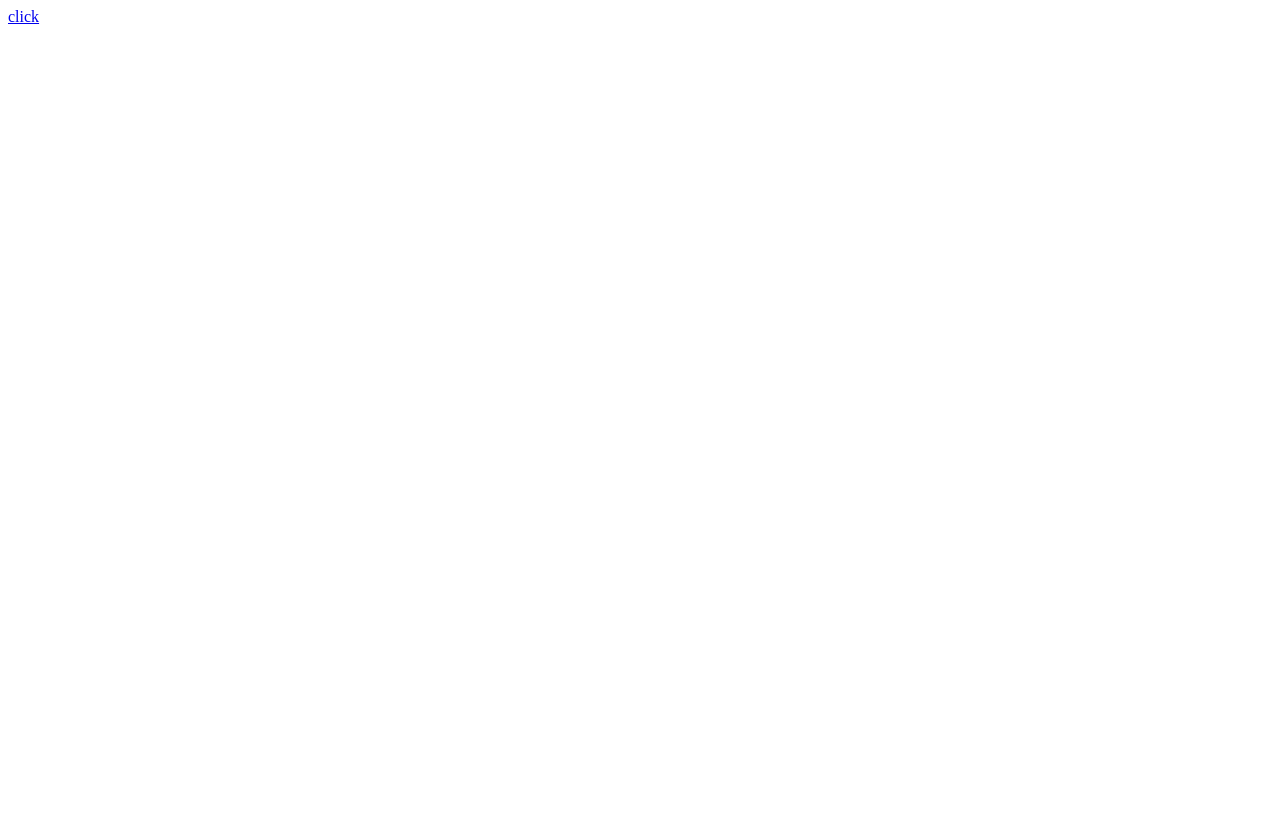
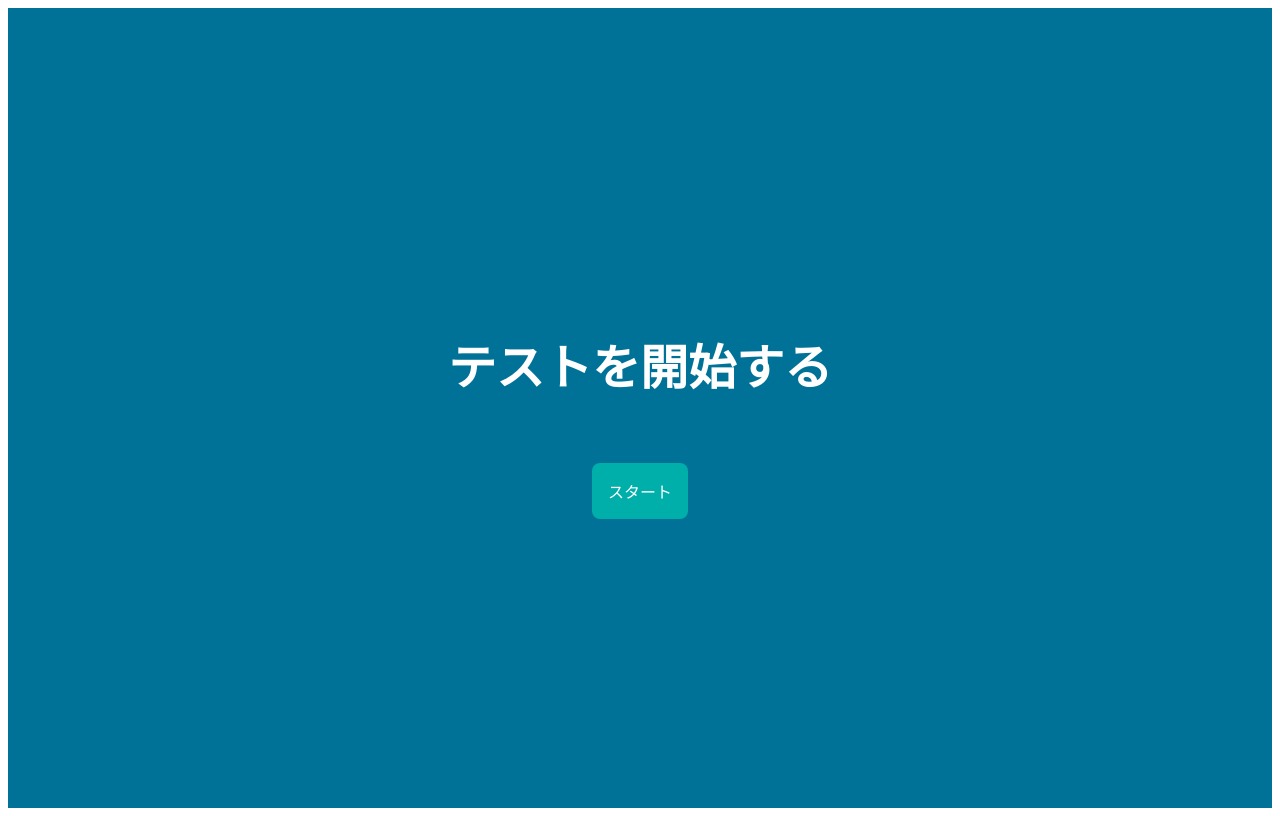
Before and after one commit to isseiM0312/TSST_demo, a Next.js app: page / in a window 1280 px wide. Built offline with nearby package versions, Linux system fonts and the light colour scheme.

Commit message:
Preparation for pages of pwa

```diff
--- a/src/pages/_document.tsx
+++ b/src/pages/_document.tsx
@@ -1,13 +1,21 @@
-import { Html, Head, Main, NextScript } from 'next/document'
+import Document, { Html, Head, Main, NextScript } from "next/document";
 
-export default function Document() {
+class MyDocument extends Document {
+  render() {
     return (
-    <Html lang="en">
-      <Head />
+      <Html>
+        <Head>
+          <link rel="manifest" href="/manifest.json" />
+          <link rel="apple-touch-icon" href="/icon.png"></link>
+          <meta name="theme-color" content="#fff" />
+        </Head>
         <body>
           <Main />
           <NextScript />
         </body>
       </Html>
-  )
+    );
   }
+}
+
+export default MyDocument;
--- a/src/pages/index.tsx
+++ b/src/pages/index.tsx
@@ -1,13 +1,12 @@
 import Link from "next/link"
+import { StartTest } from "@/components/startTest"
 
 
 export default function Home() {
   return (
    <>
     <div>
-      <Link href={"/phone"}>
-        click
-      </Link>
+      <StartTest></StartTest>
     </div>
    </>
   )
```
Lines whose indentation alone changed are shown as unchanged.
